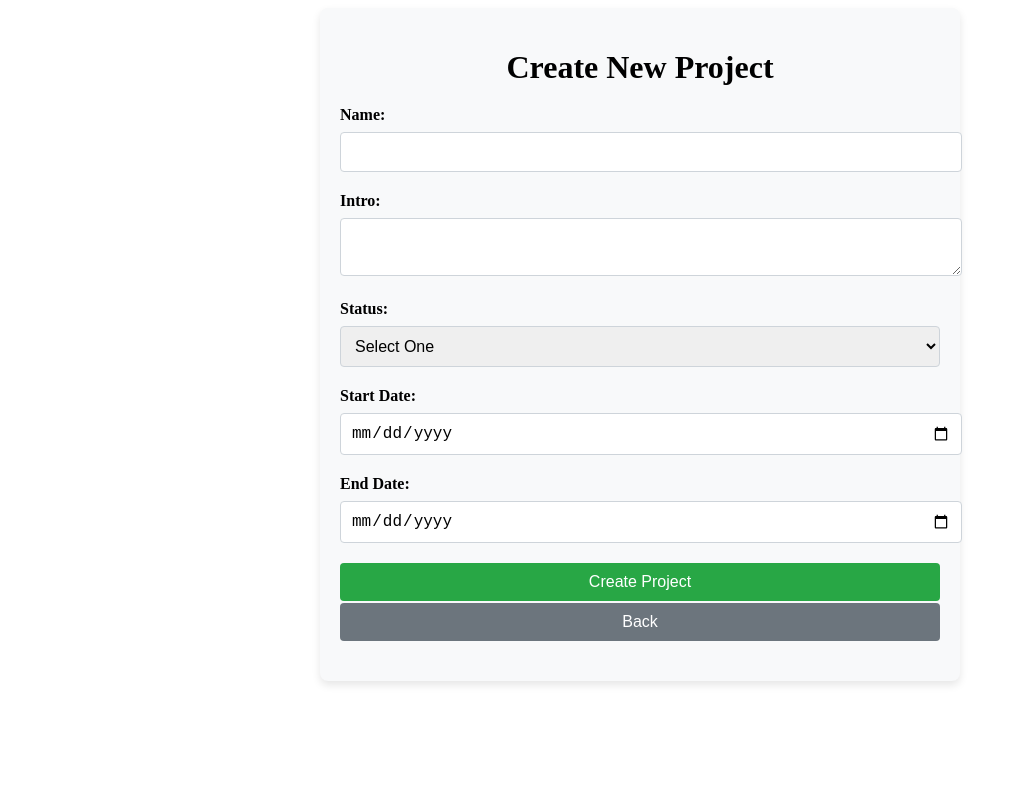
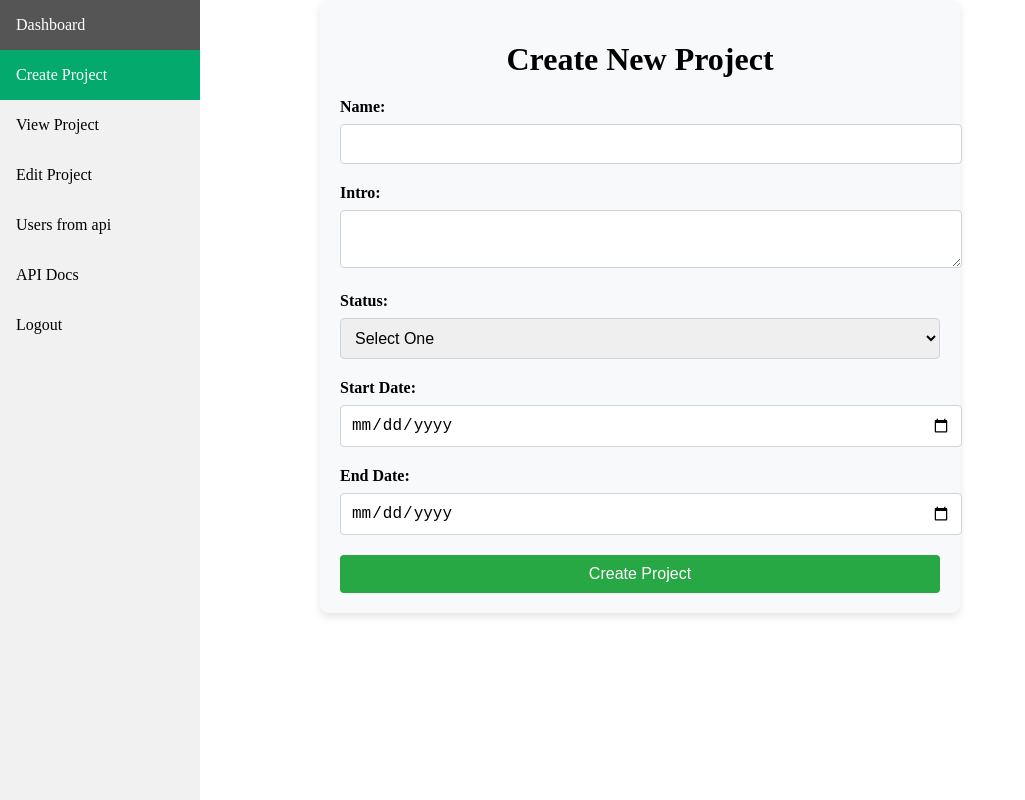
Before and after one commit to sumon-cns/project-management-system-frontend, a Vue app: page /create-project in a window 1280 px wide. Shown: the whole page, without its empty margins (0-1025 px from the left). Built offline with nearby package versions, Linux system fonts and the light colour scheme; sample sign-in values are in the browser's storage.

Commit message:
sidebar added in multiple components

```diff
--- a/src/App.vue
+++ b/src/App.vue
@@ -1,8 +1,9 @@
-<script setup></script>
-
 <template>
   <RouterView/>
 </template>
 
+<script setup></script>
+
 <style scoped>
+
 </style>
--- a/src/components/CreateProject.vue
+++ b/src/components/CreateProject.vue
@@ -1,5 +1,7 @@
 <template>
-  <div class="create-project">
+  <div>
+    <Sidebar/>
+    <div class="create-project content">
       <h1>Create New Project</h1>
       <form @submit.prevent="submitForm">
         <label for="name">Name:</label>
@@ -24,8 +26,9 @@
 
         <button class="submit-button" type="submit">Create Project</button>
       </form>
-    <button class="back-button" @click="goBack">Back</button>
+      <button v-if="false" class="back-button" @click="goBack">Back</button>
       <Loader v-if="isLoading"/>
+    </div>
   </div>
 </template>
 
@@ -36,6 +39,7 @@ import {useRouter} from 'vue-router';
 import 'vue3-toastify/dist/index.css';
 import {toast} from "vue3-toastify";
 import Loader from "./Loader.vue";
+import Sidebar from "./Sidebar.vue";
 
 const name = ref('');
 const intro = ref('');
@@ -151,4 +155,16 @@ const goBack = () => {
 .back-button:hover {
   background-color: #5a6268;
 }
+
+@media screen and (max-width: 1050px) {
+  .create-project {
+    margin-left: 200px;
+  }
+}
+
+@media screen and (max-width: 700px) {
+  .create-project {
+    margin-left: 0;
+  }
+}
 </style>
--- a/src/components/Dashboard.vue
+++ b/src/components/Dashboard.vue
@@ -1,13 +1,15 @@
 <template>
-  <div class="dashboard">
-    <h1>Dashboard</h1>
-    <p>Welcome {{ user.username }}!</p>
-    <button @click="handleLogout">Logout</button>
-
-    <router-link class="users-from-api" to="/users-from-api">
-      Users from api
-    </router-link>
-
+  <div>
+    <Sidebar/>
+    <div class="dashboard content">
+      <div>
+        <h1 class="dashboard-title">Dashboard</h1>
+        <p><strong>Welcome </strong>{{ user.username }}!</p>
+        <p><strong>Id:</strong> {{ user.id }}</p>
+        <p><strong>Full Name:</strong> {{ user.fullName }}</p>
+        <p><strong>Email:</strong> {{ user.email }}</p>
+        <button v-if="false" @click="handleLogout">Logout</button>
+      </div>
 
       <div class="table-container">
         <div style="display: flex; justify-content: end;">
@@ -27,7 +29,7 @@
             <th>ID</th>
             <th>Name</th>
             <th>Intro</th>
-          <th v-if="false">Owner ID</th>
+            <th>Owner</th>
             <th>Status</th>
             <th>Start Date</th>
             <th>End Date</th>
@@ -39,7 +41,7 @@
             <td>{{ project.id }}</td>
             <td>{{ project.name }}</td>
             <td>{{ project.intro }}</td>
-          <td v-if="false">{{ project.ownerId }}</td>
+            <td>{{ project.owner.username }}</td>
             <td>{{ project.projectStatus }}</td>
             <td>{{ project.startDateTime === null ? "--" : new Date(project.startDateTime).toDateString() }}</td>
             <td>{{ project.endDateTime === null ? "--" : new Date(project.endDateTime).toDateString() }}</td>
@@ -54,6 +56,7 @@
       </div>
       <Loader v-if="isLoading"/>
     </div>
+  </div>
 </template>
 <script setup>
 import {onMounted, ref} from 'vue';
@@ -63,6 +66,7 @@ import moment from "moment";
 import Loader from "./Loader.vue";
 import {toast} from "vue3-toastify";
 import 'vue3-toastify/dist/index.css';
+import Sidebar from "./Sidebar.vue";
 
 const projects = ref([]);
 const router = useRouter();
@@ -142,7 +146,7 @@ const calculateCurrentMonthDates = () => {
 const downloadReports = async () => {
   try {
     if (projects.value.length === 0) {
-      toast('No projects found to download report as PDF!');
+      toast('No project found to download report as PDF!');
       return;
     }
     isLoading.value = true;
@@ -179,6 +183,15 @@ onMounted(() => {
 </script>
 
 <style scoped>
+* {
+  margin: 0;
+  padding: 0;
+}
+
+.dashboard-title {
+  margin-bottom: 8px;
+}
+
 .dashboard {
   padding: 20px;
 }
@@ -237,8 +250,4 @@ thead th {
 .date-range-picker button {
   padding: 5px 10px;
 }
-
-.users-from-api {
-  text-decoration: none;
-}
 </style>
--- a/src/components/EditProject.vue
+++ b/src/components/EditProject.vue
@@ -1,4 +1,6 @@
 <template>
+  <div>
+    <Sidebar/>
     <div class="edit-project" v-if="project">
       <h1>Edit Project</h1>
       <form @submit.prevent="submitForm">
@@ -61,8 +63,9 @@
         </select>
         <button class="submit-button" @click="addUser">Add Member</button>
       </div>
-    <button class="back-button" @click="goBack">Back</button>
+      <button v-if="false" class="back-button" @click="goBack">Back</button>
       <Loader v-if="isLoading"/>
+    </div>
   </div>
 </template>
 
@@ -73,6 +76,7 @@ import {useRoute, useRouter} from 'vue-router';
 import Loader from "./Loader.vue";
 import 'vue3-toastify/dist/index.css';
 import {toast} from "vue3-toastify";
+import Sidebar from "./Sidebar.vue";
 
 const project = ref({
   name: '',
--- /dev/null
+++ b/src/components/Sidebar.vue
@@ -0,0 +1,89 @@
+<template>
+  <div class="sidebar">
+    <router-link :class="{'active': $route.fullPath==='/'}" to="/">Dashboard</router-link>
+    <router-link :class="{'active': $route.fullPath==='/create-project'}" to="/create-project">
+      Create Project
+    </router-link>
+    <router-link :class="{'active': $route.fullPath.includes('/projects')}" to="#">View Project</router-link>
+    <router-link :class="{'active': $route.fullPath.includes('/edit-project')}" to="#">Edit Project</router-link>
+    <router-link :class="{'active': $route.fullPath==='/users-from-api'}" to="/users-from-api">
+      Users from api
+    </router-link>
+    <a href="http://localhost:8080/swagger-ui/index.html">API Docs</a>
+    <router-link to="#" @click="handleLogout">Logout</router-link>
+  </div>
+</template>
+
+<script setup>
+import {useRouter} from "vue-router";
+
+const router = useRouter();
+
+const handleLogout = () => {
+  localStorage.clear();
+  router.push('/login');
+};
+</script>
+
+<style>
+body {
+  margin: 0;
+  /*  font-family: "Lato", sans-serif;*/
+}
+
+.sidebar {
+  margin: 0;
+  padding: 0;
+  width: 200px;
+  background-color: #f1f1f1;
+  position: fixed;
+  height: 100%;
+  overflow: auto;
+}
+
+.sidebar a {
+  display: block;
+  color: black;
+  padding: 16px;
+  text-decoration: none;
+}
+
+.sidebar a.active {
+  background-color: #04AA6D;
+  color: white;
+}
+
+.sidebar a:hover:not(.active) {
+  background-color: #555;
+  color: white;
+}
+
+div.content {
+  margin-left: 200px;
+  padding: 1px 16px;
+  /*height: 1000px;*/
+}
+
+@media screen and (max-width: 700px) {
+  .sidebar {
+    width: 100%;
+    height: auto;
+    position: relative;
+  }
+
+  .sidebar a {
+    float: left;
+  }
+
+  div.content {
+    margin-left: 0;
+  }
+}
+
+@media screen and (max-width: 400px) {
+  .sidebar a {
+    text-align: center;
+    float: none;
+  }
+}
+</style>
--- a/src/components/UsersFromApi.vue
+++ b/src/components/UsersFromApi.vue
@@ -1,6 +1,8 @@
 <template>
-  <div class="container">
-    <button @click="router.back()" class="back-button">Back</button>
+  <div>
+    <Sidebar/>
+    <div class="container content">
+<!--      <button @click="router.back()" class="back-button">Back</button>-->
       <p class="title">Users from API:</p>
       <table class="user-table">
         <thead>
@@ -24,6 +26,7 @@
       </table>
       <Loader v-if="isLoading"/>
     </div>
+  </div>
 </template>
 
 <script setup>
@@ -31,6 +34,7 @@ import {onMounted, ref} from "vue";
 import axios from "axios";
 import {useRouter} from "vue-router";
 import Loader from "./Loader.vue";
+import Sidebar from "./Sidebar.vue";
 
 const router = useRouter();
 const users = ref([]);
@@ -53,11 +57,12 @@ onMounted(async () => {
 });
 </script>
 
-<style scoped>
+<style>
+
 .container {
   font-family: Arial, sans-serif;
   max-width: 800px;
-  margin: 20px auto;
+  margin: 0 auto;
   padding: 20px;
   /* border: 1px solid #ddd;
    border-radius: 8px;
--- a/src/components/ViewProject.vue
+++ b/src/components/ViewProject.vue
@@ -1,5 +1,7 @@
 <template>
-  <div v-if="project" class="view-project">
+  <div>
+    <Sidebar/>
+    <div v-if="project" class="view-project content">
       <h1>Project Details</h1>
       <div v-if="project">
         <p><strong>Name:</strong> {{ project.name }}</p>
@@ -42,16 +44,20 @@
         <p><strong>Email:</strong> {{ project.owner.email }}</p>
       </div>
 
-    <button class="back-button" @click="goBack">Back</button>
+      <button v-if="false" class="back-button" @click="goBack">Back</button>
       <Loader v-if="isLoading"/>
+    </div>
   </div>
 </template>
 
 <script setup>
-import {ref, onMounted} from 'vue';
+import {onMounted, ref} from 'vue';
 import axios from 'axios';
 import {useRoute, useRouter} from 'vue-router';
 import Loader from "./Loader.vue";
+import Sidebar from "./Sidebar.vue";
+import {toast} from "vue3-toastify";
+import 'vue3-toastify/dist/index.css';
 
 const project = ref({});
 const route = useRoute();
@@ -68,7 +74,7 @@ const fetchProject = async () => {
     project.value = response.data;
     console.log('loaded single project:', project.value);
   } catch (error) {
-    alert(error.response && error.response.data || 'Error fetching project! Please try again');
+    toast(error.response && error.response.data || 'Error fetching project! Please try again');
     console.error('Error fetching project details:', error);
   } finally {
     isLoading.value = false;
```
Lines whose indentation alone changed are shown as unchanged.
